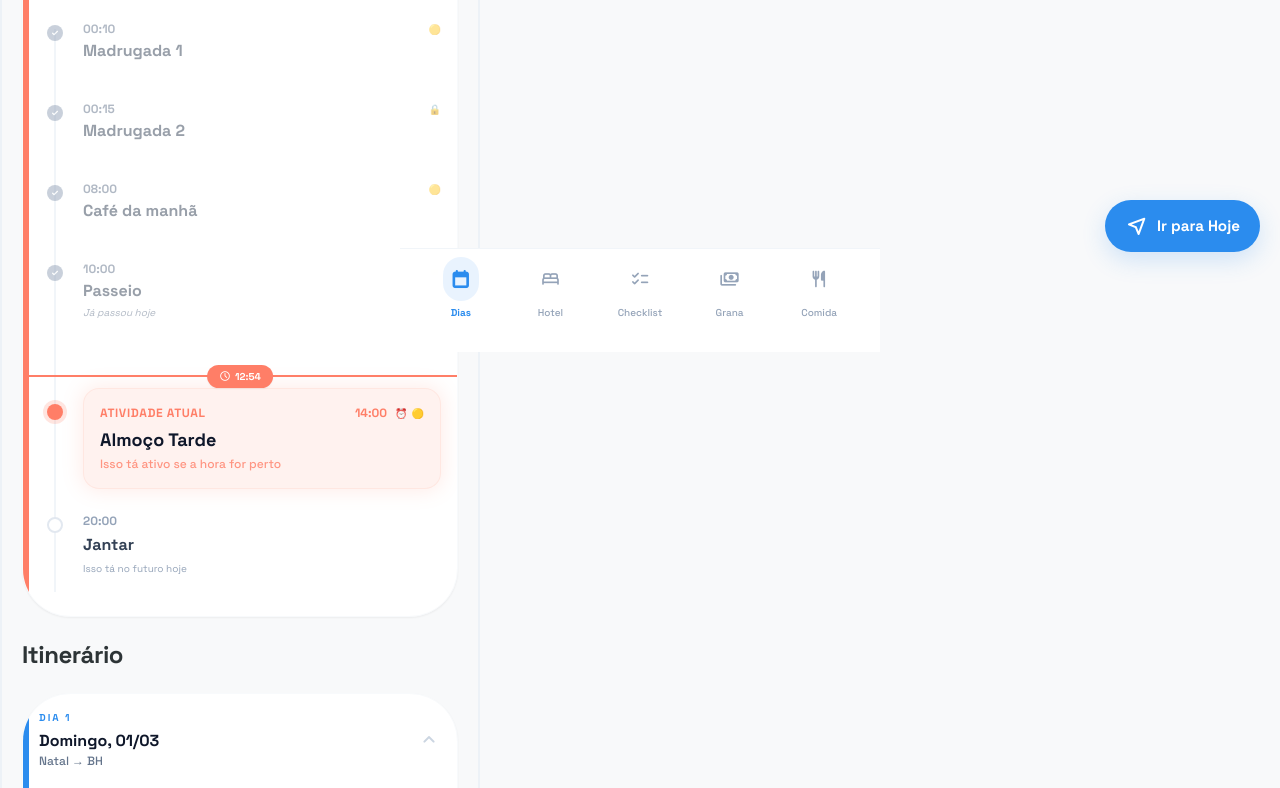
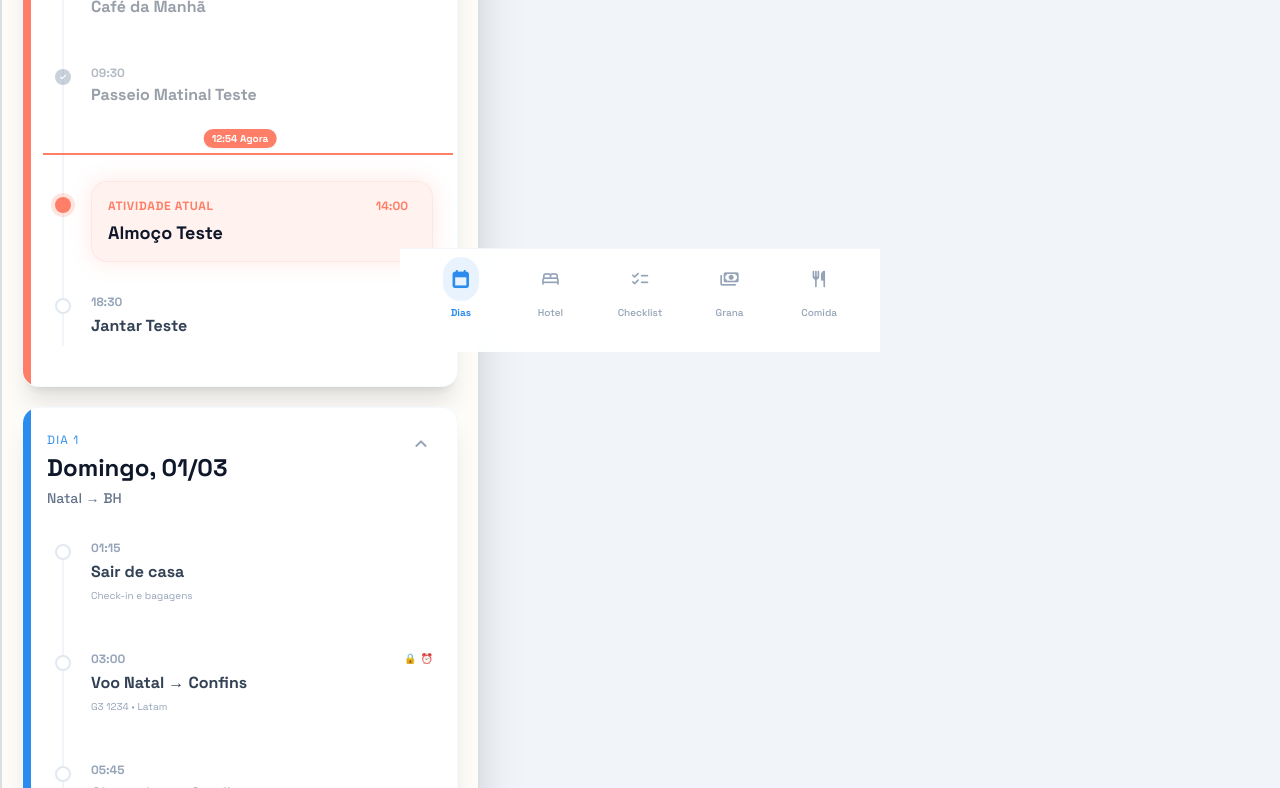
Before and after one commit to mikejobrn/final-telescope, a plain HTML site: page index.html in a window 1280 px wide. Shown: the part 448-1236 px from the top of the page. Drawn offline with nearby package versions, Linux system fonts and the light colour scheme.

Commit message:
Refine UI: center page, add DayCard animations, vertical gradients, and grayscale past cards

```diff
--- a/components/MgActivity.js
+++ b/components/MgActivity.js
@@ -34,6 +34,11 @@ class MgActivity extends HTMLElement {
         const parentCard = this.closest('mg-day-card');
         const theme = parentCard ? parentCard.getAttribute('theme') : 'primary';
 
+        let activeThemeColor = theme;
+        if (theme && theme.includes('-')) {
+            activeThemeColor = theme.split('-')[0];
+        }
+
         // Define Theme Tokens
         let themeTextColor = 'text-primary';
         let themeBgColorObj = 'bg-primary';
@@ -41,16 +46,15 @@ class MgActivity extends HTMLElement {
         let themeRing = 'ring-primary/20';
         let themeBorder = 'border-primary/10';
         let themeShadow = 'shadow-[0_0_20px_2px_rgba(43,140,238,0.15)]';
-        let themeTimeMarkerObj = 'bg-coral'; // Global standard for "Agora", let's keep it Coral or use theme? The user said: "As cores primárias dos cards do itinerário também devem corresponder à mesma cor" which implies the blue card needs to match the theme!
 
-        if (theme === 'coral') {
+        if (activeThemeColor === 'coral') {
             themeTextColor = 'text-coral';
             themeBgColorObj = 'bg-coral';
             themeCardBg = 'bg-coral/10';
             themeRing = 'ring-coral/20';
             themeBorder = 'border-coral/10';
             themeShadow = 'shadow-[0_0_20px_2px_rgba(255,126,103,0.15)]';
-        } else if (theme === 'mint') {
+        } else if (activeThemeColor === 'mint') {
             themeTextColor = 'text-mint';
             themeBgColorObj = 'bg-mint';
             themeCardBg = 'bg-mint/10';
@@ -67,12 +71,13 @@ class MgActivity extends HTMLElement {
 
             // Active current marker + Active Item
             contentObj = `
-            <div class="relative h-8 -ml-2 mb-2 flex items-center">
-                <div class="absolute left-[-10px] right-[-20px] h-[2px] ${themeBgColorObj} z-20"></div>
-                <div class="absolute left-1/2 -translate-x-1/2 ${themeBgColorObj} text-white text-[10px] font-bold px-3 py-1 rounded-full shadow-sm z-30 flex items-center gap-1">
-                    <span class="material-symbols-rounded text-[12px]">schedule</span> ${formattedTime}
+            <div class="relative h-2 -ml-2 mb-8 mt-2">
+                <div class="absolute left-[-4px] right-[-20px] h-[2px] ${themeBgColorObj} z-20"></div>
+                <div class="absolute left-1/2 -translate-x-1/2 -top-6 ${themeBgColorObj} text-white text-[10px] font-bold px-2 py-0.5 rounded-full shadow-sm z-30">
+                    ${formattedTime} Agora
                 </div>
             </div>
+
 
             <div class="relative flex gap-5 items-start">
                 <div class="mt-1 size-4 rounded-full ${themeBgColorObj} ring-4 ${themeRing} z-10 shrink-0"></div>
--- a/components/MgDayCard.js
+++ b/components/MgDayCard.js
@@ -22,94 +22,132 @@ class MgDayCard extends HTMLElement {
 
         let themeTextColor = 'text-primary';
         let activeBarColor = 'bg-primary';
+        let closedBadgeColor = 'bg-primary/10';
+        let themeTextClass = 'text-primary';
+        let innerBadgeTextClass = 'text-primary';
 
-        if (providedTheme === 'coral') {
+        if (providedTheme && providedTheme.includes('-')) {
+            const [t1, t2] = providedTheme.split('-');
+            themeTextColor = `text-${t1}`;
+            themeTextClass = `bg-gradient-to-b from-${t1} to-${t2} bg-clip-text text-transparent inline-block font-extrabold`;
+            activeBarColor = `bg-gradient-to-b from-${t1} to-${t2}`;
+            closedBadgeColor = `bg-gradient-to-b from-${t1}/15 to-${t2}/15`;
+            innerBadgeTextClass = `bg-gradient-to-b from-${t1} to-${t2} bg-clip-text text-transparent font-extrabold`;
+        } else if (providedTheme === 'coral') {
             themeTextColor = 'text-coral';
+            themeTextClass = 'text-coral';
             activeBarColor = 'bg-coral';
+            closedBadgeColor = 'bg-coral/10';
+            innerBadgeTextClass = 'text-coral';
         } else if (providedTheme === 'mint') {
             themeTextColor = 'text-mint';
+            themeTextClass = 'text-mint';
             activeBarColor = 'bg-mint';
+            closedBadgeColor = 'bg-mint/10';
+            innerBadgeTextClass = 'text-mint';
         } else if (providedTheme) {
             themeTextColor = 'text-primary';
+            themeTextClass = 'text-primary';
             activeBarColor = 'bg-primary';
+            closedBadgeColor = 'bg-primary/10';
+            innerBadgeTextClass = 'text-primary';
         } else {
             const themesText = ['text-primary', 'text-mint', 'text-coral'];
             const themesBg = ['bg-primary', 'bg-mint', 'bg-coral'];
+            const themesBadge = ['bg-primary/10', 'bg-mint/10', 'bg-coral/10'];
             themeTextColor = themesText[(num - 1) % themesText.length];
+            themeTextClass = themeTextColor;
             activeBarColor = themesBg[(num - 1) % themesBg.length];
+            closedBadgeColor = themesBadge[(num - 1) % themesBadge.length];
+            innerBadgeTextClass = themeTextColor;
         }
 
-        let containerBase = "bg-white rounded-xl p-4 border border-slate-50 shadow-sm relative overflow-hidden transition-opacity mb-5";
+        let containerOpen = "bg-white rounded-2xl p-6 shadow-xl border border-primary/5 relative overflow-hidden transition-opacity mb-5";
+        let containerClosed = "bg-white rounded-xl p-5 shadow-sm border border-slate-50 flex justify-between items-center opacity-80 cursor-pointer transition-opacity mb-5 day-header"; // Added day-header for app.js compat
 
         if (isPastDay) {
             themeTextColor = "text-slate-500";
+            themeTextClass = "text-slate-500";
             activeBarColor = "bg-slate-400";
-            containerBase += " opacity-60";
-        } else if (!isExpanded) {
-            containerBase += " opacity-85";
+            closedBadgeColor = "bg-slate-200";
+            innerBadgeTextClass = "text-slate-500";
+            containerOpen += " opacity-60 grayscale";
+            containerClosed += " opacity-60 grayscale";
         }
 
         this.innerHTML = `
-      <div class="day-card ${isExpanded ? 'open' : ''} ${containerBase}" id="card-${cardId}">
-        <!-- Active indicator bar (hidden if not expanded) -->
-        <div class="active-bar absolute top-0 left-0 w-1.5 h-full ${activeBarColor} ${isExpanded ? 'block' : 'hidden'}"></div>
+      <div class="day-card ${isExpanded ? 'open' : ''}" id="card-${cardId}">
 
-        <div class="day-header flex justify-between items-center cursor-pointer" aria-expanded="${isExpanded}">
-            <div class="flex items-center gap-4">
+        <!-- OPEN STATE -->
+        <div class="day-view-open ${isExpanded ? 'block' : 'hidden'} ${containerOpen}">
+            <div class="absolute top-0 left-0 w-2 h-full ${activeBarColor}"></div>
+            <div class="day-header-open flex justify-between items-start mb-8 cursor-pointer w-full day-header" aria-expanded="true">
                 <div>
-                    <span class="text-[10px] font-bold ${themeTextColor} uppercase tracking-[0.2em] mb-1 block">Dia ${dayNum}</span>
-                    <h3 class="text-slate-900 text-base font-bold">${date}</h3>
-                    <p class="text-slate-500 text-xs font-medium">${desc}</p>
+                    <h4 class="${themeTextClass} text-xs uppercase tracking-widest mb-1">Dia ${dayNum}</h4>
+                    <h3 class="text-slate-900 text-2xl font-bold">${date}</h3>
+                    <p class="text-slate-500 text-sm font-medium mt-1">${desc}</p>
                 </div>
-            </div>
-            <span class="material-symbols-rounded chevron text-slate-300 transition-transform ${isExpanded ? 'rotate-180' : ''}">expand_more</span>
+                <span class="material-symbols-rounded text-slate-400">expand_less</span>
             </div>
 
-        <div class="day-body ${isExpanded ? 'block' : 'hidden'} mt-4">
+            <div class="day-body block mt-4">
               ${noteHTML}
-          <div class="space-y-6 relative ml-2 mt-4 pb-2">
-            <div class="absolute left-[7px] top-2 bottom-2 w-0.5 bg-slate-100"></div>
+              <div class="space-y-8 relative ml-2 mt-4 pb-2">
+                <div class="timeline-line absolute left-[7px] top-4 bottom-4 w-[2px] bg-slate-100"></div>
                 ${activitiesHTML}
               </div>
             </div>
         </div>
+
+        <!-- CLOSED STATE -->
+        <div class="day-view-closed ${isExpanded ? 'hidden' : 'flex'} ${containerClosed}" aria-expanded="false">
+            <div class="flex items-center gap-4">
+                <div class="size-10 rounded-full ${closedBadgeColor} flex items-center justify-center font-bold text-xs"><span class="${innerBadgeTextClass}">D${dayNum}</span></div>
+                <div>
+                    <h3 class="${isPastDay ? 'text-slate-500' : 'text-slate-900'} text-base font-bold">${date}</h3>
+                    <p class="text-slate-500 text-xs font-medium">${desc}</p>
+                </div>
+            </div>
+            <span class="material-symbols-rounded text-slate-300">expand_more</span>
+        </div>
+      </div>
     `;
 
-        const header = this.querySelector('.day-header');
-        header.addEventListener('click', () => {
+        const attachToggle = (el) => {
+            if (!el) return;
+            el.addEventListener('click', () => {
                 const card = this.querySelector('.day-card');
                 const isOpen = card.classList.contains('open');
 
                 document.querySelectorAll('mg-day-card .day-card.open').forEach(c => {
                     if (c !== card) {
                         c.classList.remove('open');
-                    const cBody = c.querySelector('.day-body');
-                    const cBar = c.querySelector('.active-bar');
-                    const cChevron = c.querySelector('.chevron');
-                    if (cBody) { cBody.classList.remove('block'); cBody.classList.add('hidden'); }
-                    if (cBar) { cBar.classList.remove('block'); cBar.classList.add('hidden'); }
-                    if (cChevron) { cChevron.classList.remove('rotate-180'); }
+                        const cOpenView = c.querySelector('.day-view-open');
+                        const cClosedView = c.querySelector('.day-view-closed');
+                        if (cOpenView) { cOpenView.classList.remove('block'); cOpenView.classList.add('hidden'); }
+                        if (cClosedView) { cClosedView.classList.remove('hidden'); cClosedView.classList.add('flex'); }
                     }
                 });
 
                 card.classList.toggle('open', !isOpen);
-            const body = card.querySelector('.day-body');
-            const bar = card.querySelector('.active-bar');
-            const chevron = card.querySelector('.chevron');
+                const openView = card.querySelector('.day-view-open');
+                const closedView = card.querySelector('.day-view-closed');
 
                 if (!isOpen) {
-                if (body) { body.classList.remove('hidden'); body.classList.add('block'); }
-                if (bar) { bar.classList.remove('hidden'); bar.classList.add('block'); }
-                if (chevron) { chevron.classList.add('rotate-180'); }
+                    if (openView) { openView.classList.remove('hidden'); openView.classList.add('block'); }
+                    if (closedView) { closedView.classList.remove('flex'); closedView.classList.add('hidden'); }
                     setTimeout(() => {
                         card.scrollIntoView({ behavior: 'smooth', block: 'start' });
                     }, 150);
                 } else {
-                if (body) { body.classList.remove('block'); body.classList.add('hidden'); }
-                if (bar) { bar.classList.remove('block'); bar.classList.add('hidden'); }
-                if (chevron) { chevron.classList.remove('rotate-180'); }
+                    if (openView) { openView.classList.remove('block'); openView.classList.add('hidden'); }
+                    if (closedView) { closedView.classList.remove('hidden'); closedView.classList.add('flex'); }
                 }
             });
+        };
+
+        attachToggle(this.querySelector('.day-header-open'));
+        attachToggle(this.querySelector('.day-view-closed'));
     }
 }
 
--- a/index.html
+++ b/index.html
@@ -4,7 +4,7 @@
 <head>
     <meta charset="UTF-8">
     <meta name="viewport" content="width=device-width, initial-scale=1.0, user-scalable=no">
-    <title>Roteiro MG 2026 — Mike & Alan</title>
+    <title>Roteiro MG 2026</title>
     <meta name="description" content="Roteiro de viagem para Minas Gerais, 1-8 de Março 2026">
     <!-- Fonts -->
     <link rel="preconnect" href="https://fonts.googleapis.com">
@@ -46,8 +46,9 @@
     <link rel="stylesheet" href="style.css">
 </head>
 
-<body>
-    <div id="app" class="has-bottom-nav">
+<body class="bg-slate-100">
+    <div id="app"
+        class="has-bottom-nav max-w-[480px] mx-auto min-h-screen shadow-2xl relative bg-background-light overflow-x-hidden">
         <!-- Header -->
         <mg-hero title="Roteiro MG 2026" subtitle="1–8 de Março">
         </mg-hero>
@@ -59,29 +60,23 @@
         <main class="section" id="days">
             <mg-legend></mg-legend>
 
-            <h2 class="section-title" style="margin-top: 10px;">Testes (Atual)</h2>
-
-            <!-- Mock Day 1 -->
-            <mg-day-card id="mock1" day-num="T1" date="Segunda, 23/02" date-iso="2026-02-23"
-                desc="Teste de dia no passado" is-past theme="primary">
-                <mg-activity time="10:00" desc="Atividade Passada" sub-desc="Como era pra ficar" is-past></mg-activity>
-                <mg-activity time="12:00" desc="Almoço" sub-desc="Test" is-past></mg-activity>
+            <!-- Test Day 1: Past -->
+            <mg-day-card id="day-t1" day-num="T1" date="Segunda, 23/02" date-iso="2026-02-23" desc="Mock Ontem"
+                theme="primary">
+                <mg-activity time="10:00" desc="Atividade Antiga 1"></mg-activity>
+                <mg-activity time="15:00" desc="Atividade Antiga 2"></mg-activity>
             </mg-day-card>
 
-            <!-- Mock Day 2 (TODAY based on 2026-02-24) -->
-            <mg-day-card id="mock2" day-num="T2" date="Terça, 24/02" date-iso="2026-02-24"
-                desc="Teste de dia HOJE (Ativo)" expanded theme="coral">
-                <mg-activity time="00:10" desc="Madrugada 1" tags="🟡" is-past></mg-activity>
-                <mg-activity time="00:15" desc="Madrugada 2" tags="🔒" is-past></mg-activity>
-                <mg-activity time="08:00" desc="Café da manhã" tags="🟡" is-past></mg-activity>
-                <mg-activity time="10:00" desc="Passeio" sub-desc="Já passou hoje" tags="🔒" is-past></mg-activity>
-                <mg-activity time="14:00" desc="Almoço Tarde" sub-desc="Isso tá ativo se a hora for perto" tags="⏰, 🟡"
-                    is-active></mg-activity>
-                <mg-activity time="20:00" desc="Jantar" sub-desc="Isso tá no futuro hoje"></mg-activity>
+            <!-- Test Day 2: Today/Active -->
+            <mg-day-card id="day-t2" day-num="T2" date="Terça, 24/02" date-iso="2026-02-24" desc="Mock Hoje"
+                theme="coral" expanded>
+                <mg-activity time="08:00" desc="Café da Manhã"></mg-activity>
+                <mg-activity time="09:30" desc="Passeio Matinal Teste"></mg-activity>
+                <mg-activity time="14:00" desc="Almoço Teste"></mg-activity>
+                <mg-activity time="18:30" desc="Jantar Teste"></mg-activity>
             </mg-day-card>
 
-            <h2 class="section-title">Itinerário</h2>
-
+            <!-- Itinerary Start -->
             <mg-day-card id="day1" day-num="1" date="Domingo, 01/03" date-iso="2026-03-01" desc="Natal → BH" expanded
                 theme="primary">
                 <mg-activity time="01:15" desc="Sair de casa" sub-desc="Check-in e bagagens"></mg-activity>
@@ -152,7 +147,7 @@
             </mg-day-card>
 
             <mg-day-card id="day5" day-num="5" date="Quinta, 05/03" date-iso="2026-03-05"
-                desc="BH → Inhotim → Ouro Preto" theme="primary">
+                desc="BH → Inhotim → Ouro Preto" theme="primary-coral">
                 <mg-activity time="08:00" desc="Check-out BH"
                     sub-desc="Malas no carro → Brumadinho (~1h)"></mg-activity>
                 <mg-activity time="09:30" desc="Inhotim e arredores" sub-desc="Dia inteiro (qua–dom 9h30–17h30)"
@@ -186,7 +181,7 @@
             </mg-day-card>
 
             <mg-day-card id="day7" day-num="7" date="Sábado, 07/03" date-iso="2026-03-07"
-                desc="OP → Tiradentes, Maria Fumaça" theme="coral">
+                desc="OP → Tiradentes, Maria Fumaça" theme="coral-mint">
                 <mg-activity time="08:00" desc="Check-out Ouro Preto" sub-desc="Malas no carro"></mg-activity>
                 <mg-activity time="~10:30" desc="Chegada em Tiradentes" sub-desc="Check-in na pousada"></mg-activity>
                 <mg-activity time="11:30" desc="Almoço em Tiradentes"
--- a/style.css
+++ b/style.css
@@ -251,20 +251,64 @@ mg-activity {
 
 /* ===== TODAY FAB ===== */
 .today-fab {
-  position: fixed;
-  bottom: calc(var(--bottom-nav-h) + 20px);
-  right: 20px;
-  z-index: 100
+  /* Position handled by Tailwind classes in HTML wrapper */
+}
+
+/* Animations for Day Card */
+@keyframes slideDownAlpha {
+  from {
+    opacity: 0;
+    transform: translateY(-10px);
+  }
+
+  to {
+    opacity: 1;
+    transform: translateY(0);
+  }
+}
+
+@keyframes slideRight {
+  from {
+    transform: scaleY(0);
+    transform-origin: top;
+  }
+
+  to {
+    transform: scaleY(1);
+    transform-origin: top;
+  }
+}
+
+@keyframes fadeIn {
+  from {
+    opacity: 0;
+  }
+
+  to {
+    opacity: 1;
+  }
+}
+
+.day-card.open .day-view-open {
+  animation: slideDownAlpha 0.3s cubic-bezier(0.4, 0, 0.2, 1) forwards;
+}
+
+.day-card.open .day-view-open .timeline-line {
+  animation: slideRight 0.5s cubic-bezier(0.4, 0, 0.2, 1) forwards;
+}
+
+.day-card.open .day-body {
+  animation: fadeIn 0.4s ease-out forwards;
 }
 
 .today-fab button {
-  padding: 14px 20px;
+  padding: 10px 16px;
   border-radius: 30px;
   border: none;
   background: var(--accent);
   color: #fff;
   font-family: inherit;
-  font-size: .95rem;
+  font-size: .85rem;
   font-weight: 800;
   cursor: pointer;
   box-shadow: 0 8px 24px var(--accent-glow);
```
Also changed, not shown: components/MgHero.js (+5 -7 lines). Lines whose indentation alone changed are shown as unchanged.
